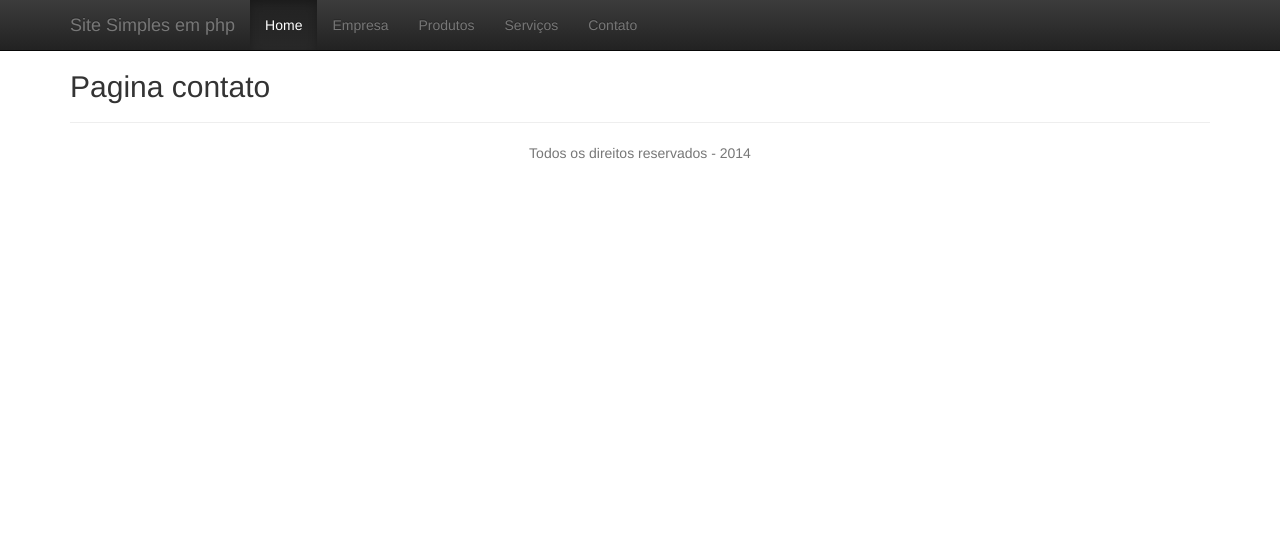
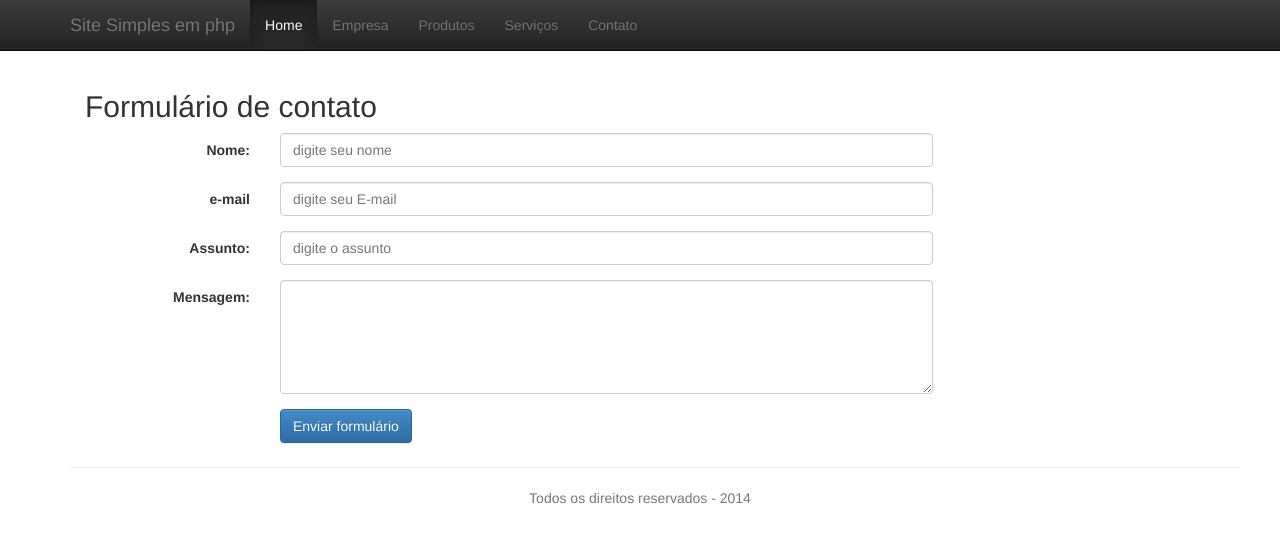
Before and after one commit to andreferreirati/site_simples_php, a PHP site: page /index.php?p=contato in a window 1280 px wide. Shown: the top 543 px of the page. Run offline with PHP 8.4, Linux system fonts and the light colour scheme; some libraries are stand-ins or nearby versions.

Commit message:
Adicionanado formulário de contrato

```diff
--- a/inc/contato.php
+++ b/inc/contato.php
@@ -10,6 +10,40 @@
  * Copyright: 2014
  */
 ?>
-<div class="page-header">
-    <h2>Pagina contato</h2>
+<div class="container page-header">
+    <h2>Formulário de contato</h2>
+
+    <form class="form-horizontal" role="form" action="#" method="post">
+        <div class="form-group">
+            <label for="inputNome" class="col-sm-2 control-label">Nome:</label>
+            <div class="col-sm-7">
+                <input type="text" class="form-control" id="inputNome" placeholder="digite seu nome" required="required">
+            </div>
+        </div>
+        <div class="form-group">
+            <label for="inputEmail3" class="col-sm-2 control-label">e-mail</label>
+            <div class="col-sm-7">
+                <input type="email" class="form-control" id="inputEmail3" placeholder="digite seu E-mail" required="required">
+            </div>
+        </div>
+        <div class="form-group">
+            <label for="inputAssunto" class="col-sm-2 control-label">Assunto:</label>
+            <div class="col-sm-7">
+                <input type="text" class="form-control" id="inputAssunto" placeholder="digite o assunto" required="required">
+            </div>
+        </div>
+
+        <div class="form-group">
+            <label for="inputMensagem" class="col-sm-2 control-label">Mensagem:</label>
+            <div class="col-sm-7">
+                <textarea class="form-control" rows="5" required="required"></textarea>
+            </div>
+        </div>
+
+        <div class="form-group">
+            <div class="col-sm-offset-2 col-sm-10">
+                <button type="submit" id="bntEnviar" class="btn btn-primary">Enviar formulário</button>
+            </div>
+        </div>
+    </form>
 </div>
```
